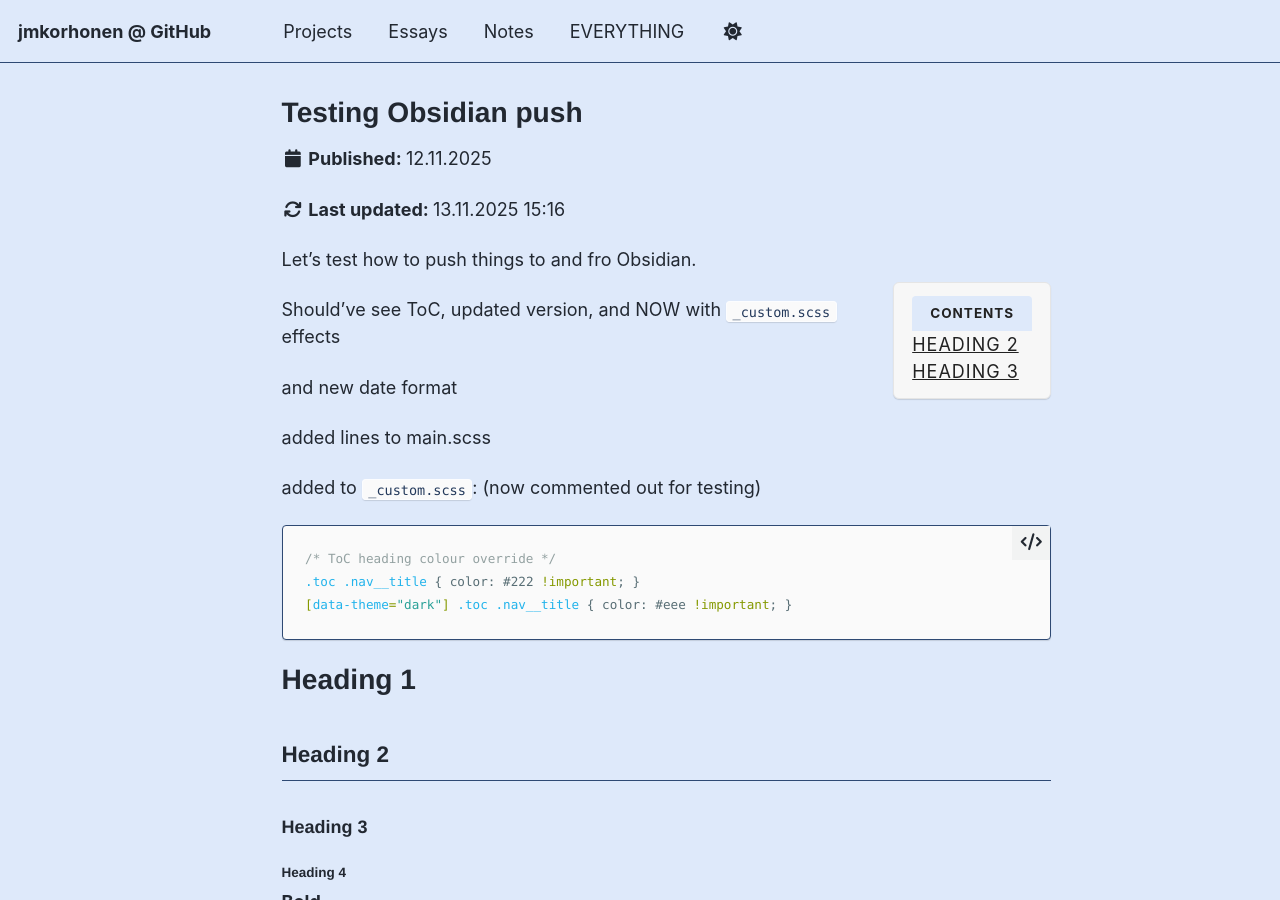
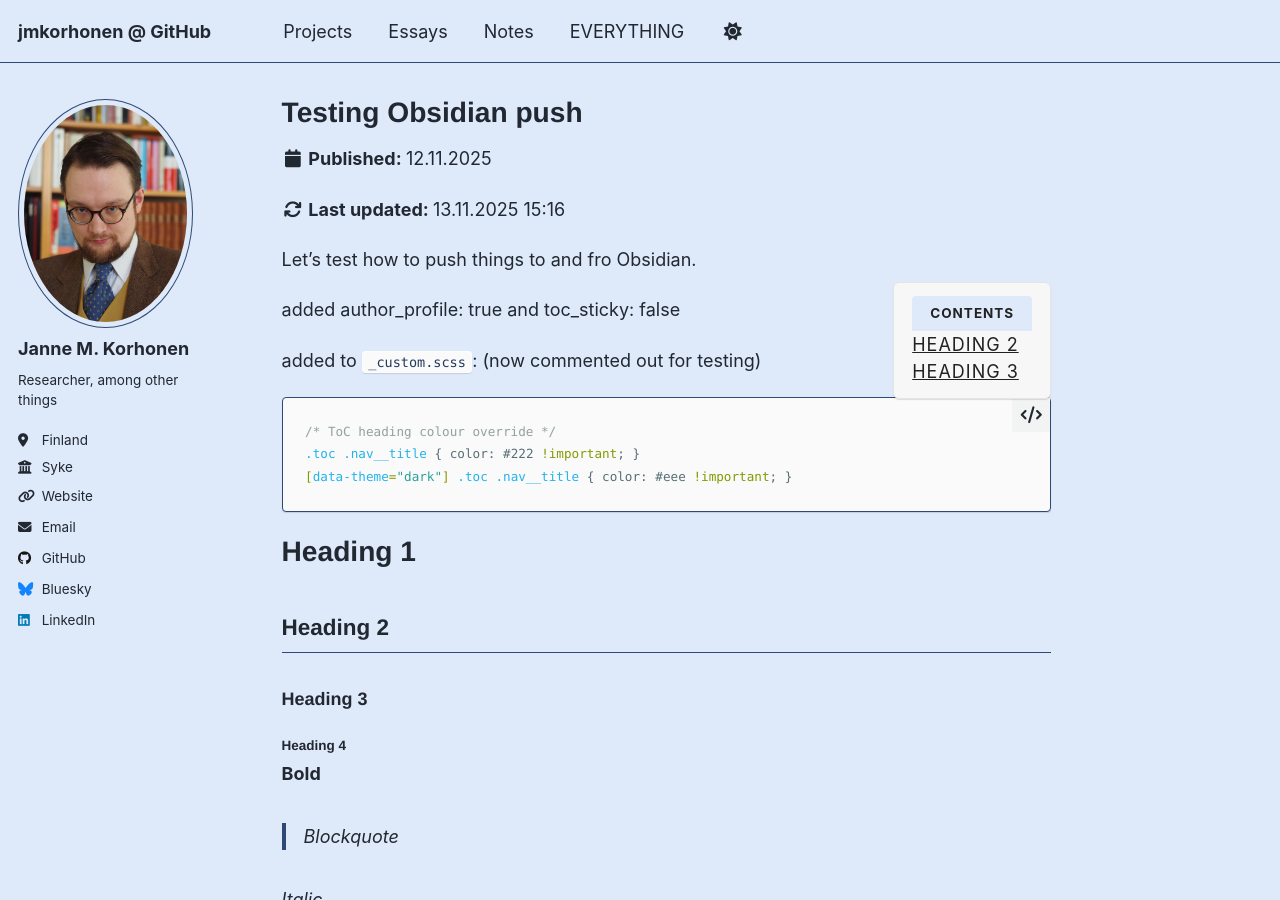
Before and after one commit to jmkorhonen/jmkorhonen.github.io, a Jekyll site: the page built from _pages/testpage.md, in a window 1280 px wide and 900 px high. Built offline with Jekyll 4.4.1, drawn with Linux system fonts in a browser that asks for light colours; a script that is not in the unit is left out.

Commit message:
jmkorhonen 2025-11-13 15:26:10

```diff
--- a/_pages/testpage.md
+++ b/_pages/testpage.md
@@ -3,9 +3,9 @@
 date: 2025-11-12
 permalink: /testpage/
 layout: single
-author_profile: false
+author_profile: true
 toc: true
-toc_sticky: true
+toc_sticky: false
 toc_label: Contents
 toc_icon: list
 published: true
@@ -14,11 +14,7 @@
 
 Let's test how to push things to and fro Obsidian.
 
-Should've see ToC, updated version, and NOW with `_custom.scss` effects
-
-and new date format
-
-added lines to main.scss
+added author_profile: true and toc_sticky: false
 
 added to `_custom.scss`: (now commented out for testing)
 
```
